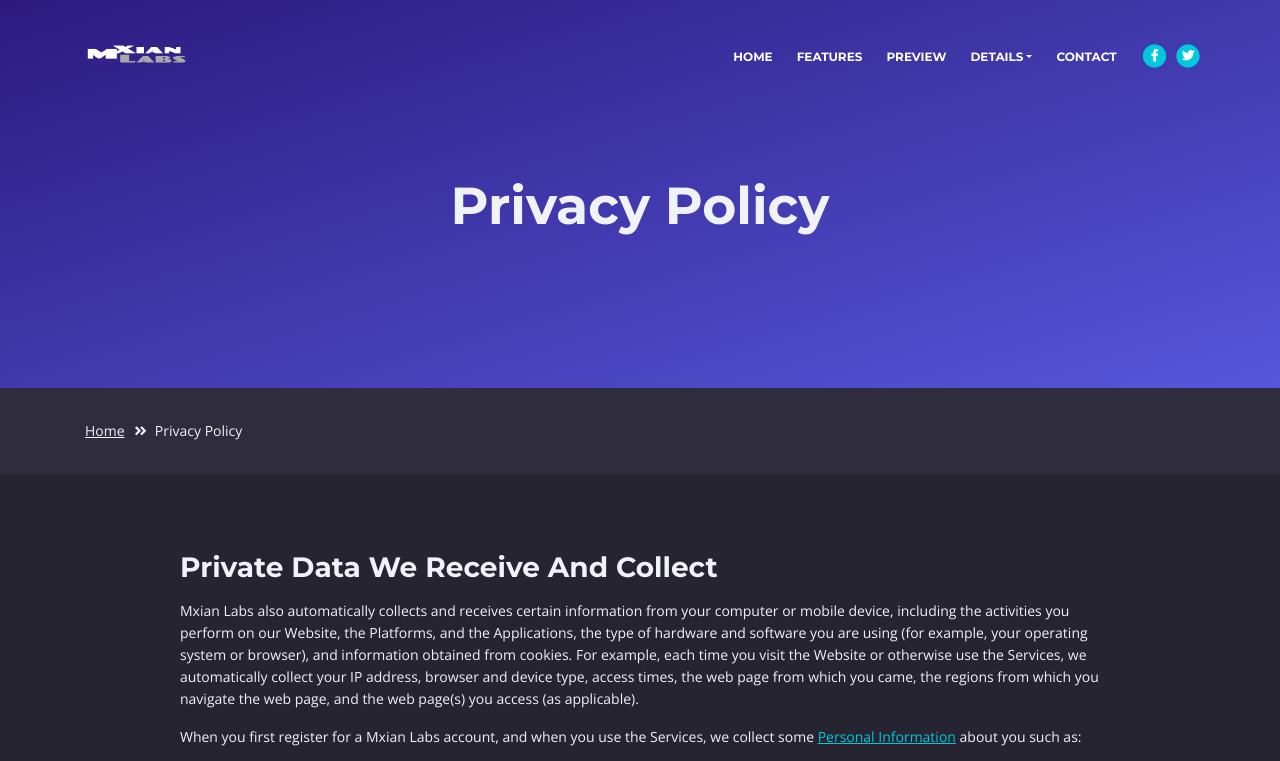
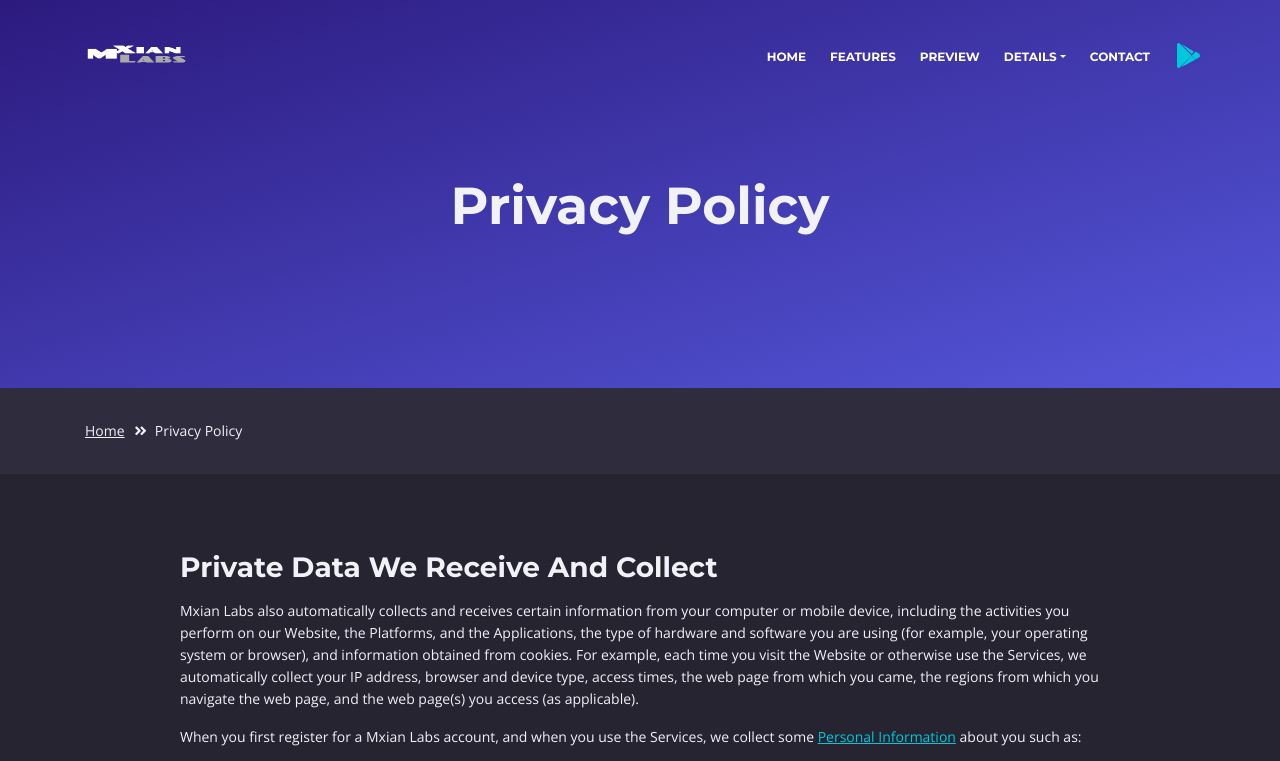
Before and after one commit to mxianlabs/mxianlabs.github.io, a plain HTML site: page privacy-policy.html in a window 1280 px wide. Shown: the top 761 px of the page. Drawn offline with nearby package versions, Linux system fonts and the light colour scheme.

Commit message:
Play Nav Icon

```diff
--- a/privacy-policy.html
+++ b/privacy-policy.html
@@ -89,15 +89,9 @@
             </ul>
             <span class="nav-item social-icons">
                 <span class="fa-stack">
-                    <a href="#your-link">
-                        <i class="fas fa-circle fa-stack-2x"></i>
-                        <i class="fab fa-facebook-f fa-stack-1x"></i>
-                    </a>
-                </span>
-                <span class="fa-stack">
-                    <a href="#your-link">
-                        <i class="fas fa-circle fa-stack-2x"></i>
-                        <i class="fab fa-twitter fa-stack-1x"></i>
+                    <a href="https://play.google.com/store/apps/developer?id=Mxian+Labs">
+                        <i class="fab fa-google-play fa-stack-2x"></i>
+                        <i class="fab fa-google-play fa-stack-2x"></i>
                     </a>
                 </span>
             </span>
```
Also changed, not shown: terms-conditions.html (+3 -9 lines).
